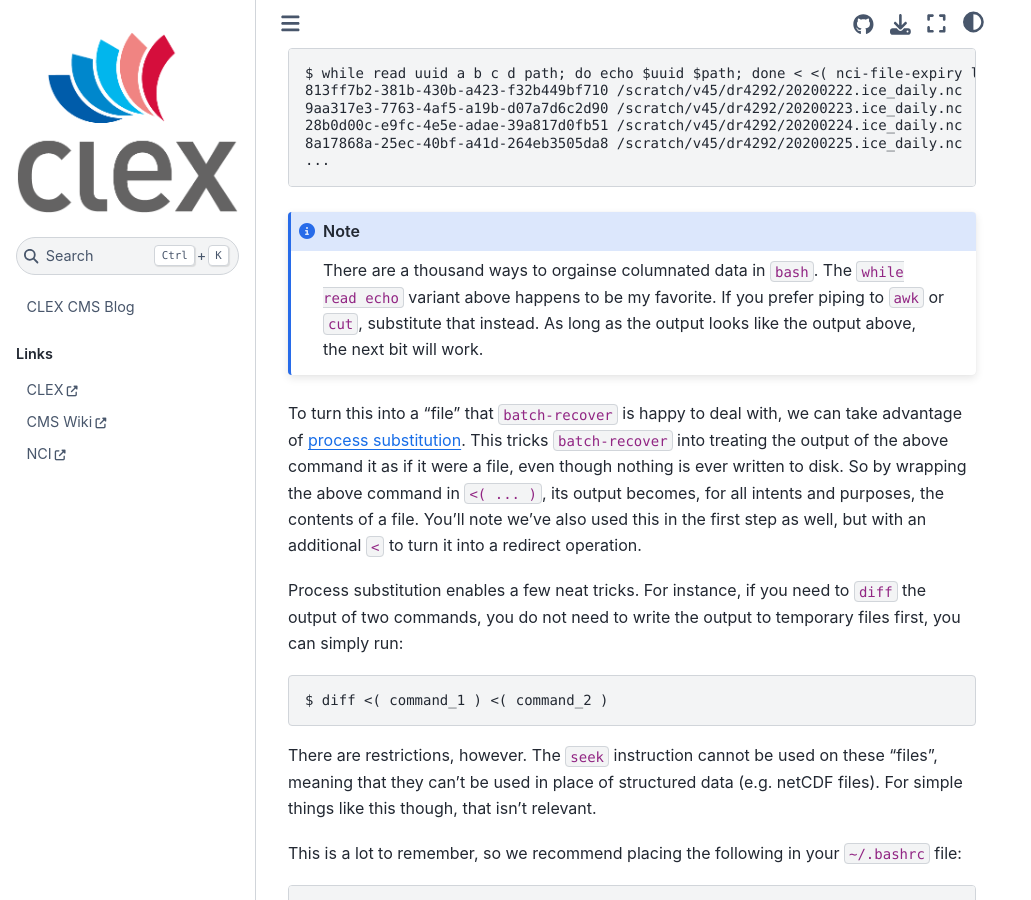
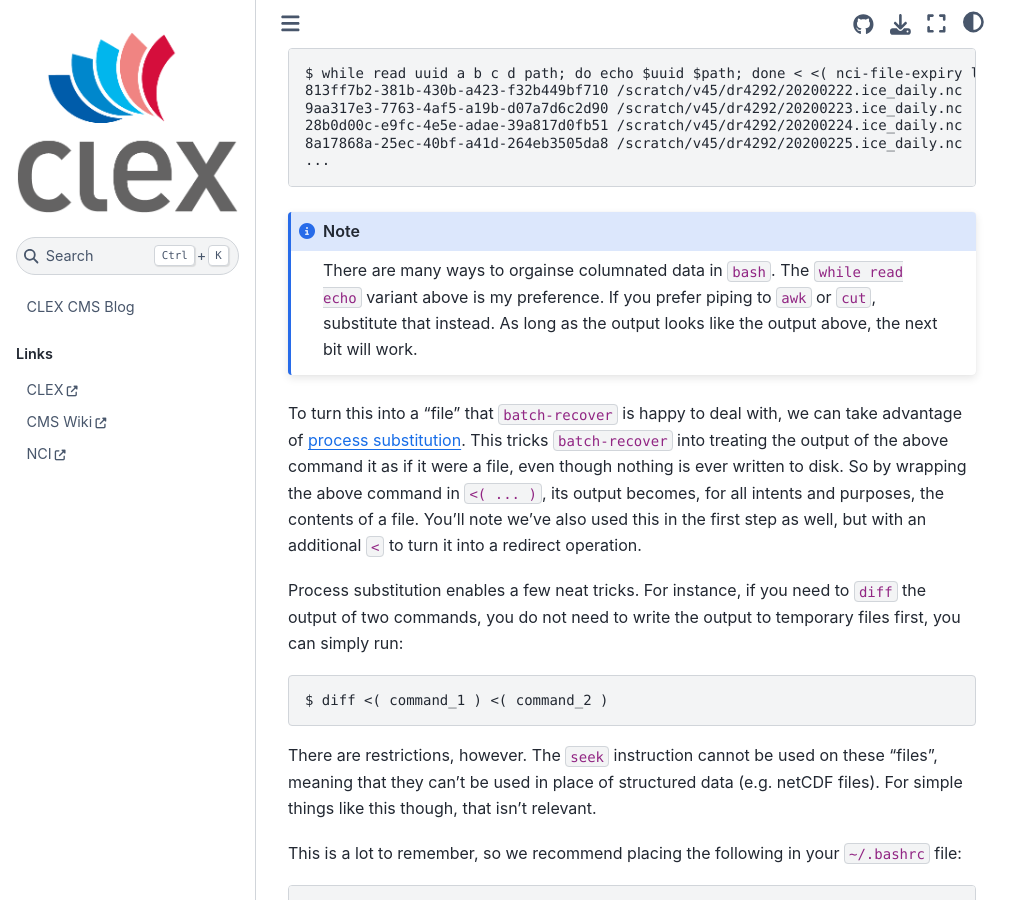
Before and after one commit to coecms/coecms.github.io, a Jupyter Book: the page built from posts/2023-03-30-file-expiry-shortcut.md, in a window 1280 px wide and 900 px high, scrolled down 1162 px. Shown: the whole window, without its empty margins (0-1031 px from the left). Built offline with Jupyter Book 1.0.4 settings and Sphinx 7.4.7 and the Sphinx Book theme 1.1.4, drawn with Linux system fonts in a browser that asks for light colours.

Commit message:
less informal language

````diff
--- a/posts/2023-03-30-file-expiry-shortcut.md
+++ b/posts/2023-03-30-file-expiry-shortcut.md
@@ -44,7 +44,7 @@ $ while read uuid a b c d path; do echo $uuid $path; done < <( nci-file-expiry l
 ...
 ```
 ```{note}
-There are a thousand ways to orgainse columnated data in `bash`. The `while read echo` variant above happens to be my favorite. If you prefer piping to `awk` or `cut`, substitute that instead. As long as the output looks like the output above, the next bit will work.
+There are many ways to orgainse columnated data in `bash`. The `while read echo` variant above is my preference. If you prefer piping to `awk` or `cut`, substitute that instead. As long as the output looks like the output above, the next bit will work.
 ```
 To turn this into a "file" that `batch-recover` is happy to deal with, we can take advantage of [process substitution](https://en.wikipedia.org/wiki/Process_substitution). This tricks `batch-recover` into treating the output of the above command it as if it were a file, even though nothing is ever written to disk. So by wrapping the above command in `<( ... )`, its output becomes, for all intents and purposes, the contents of a file. You'll note we've also used this in the first step as well, but with an additional `<` to turn it into a redirect operation.
 
````
